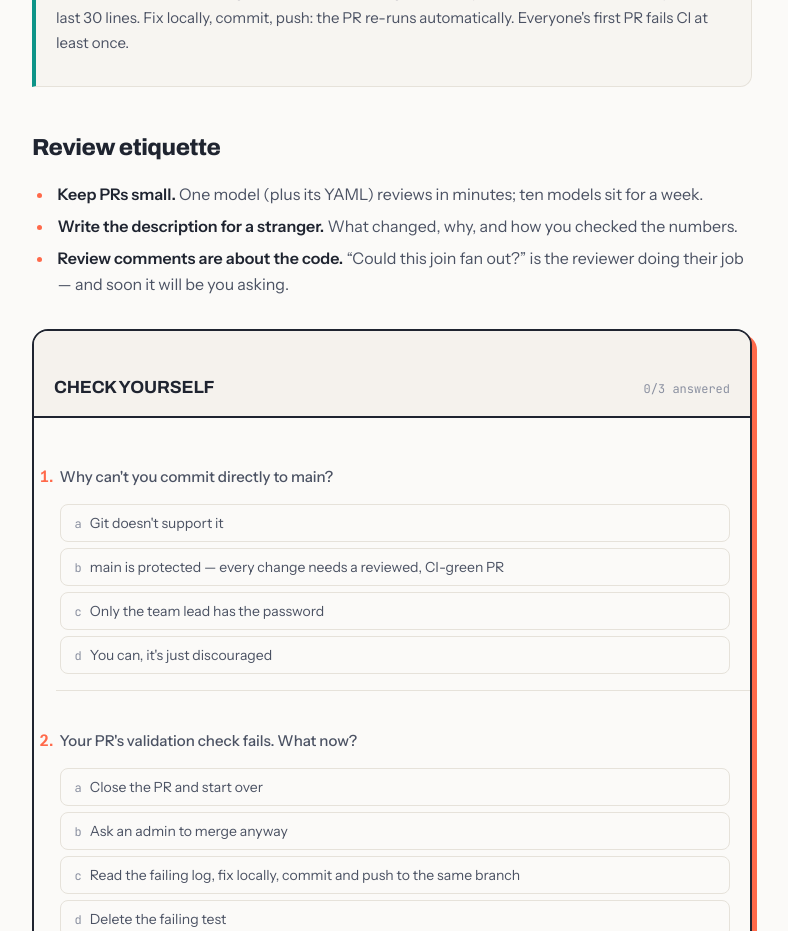
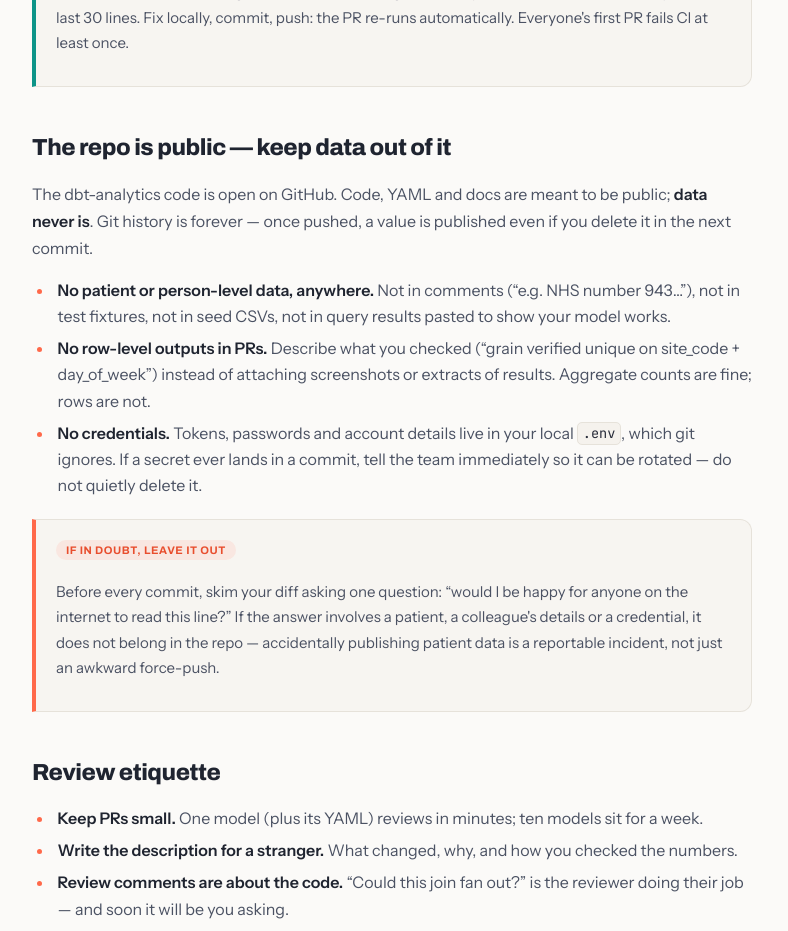
Before and after one commit to EddieDavison92/dbt-onboarding, a Next.js app: page /learn/git-and-prs in a window 1280 px wide. Shown: the part 1980-2911 px from the top of the page, without its empty margins (376-1164 px from the left). Built offline with nearby package versions, Linux system fonts and the light colour scheme.

Commit message:
feat: add public-repo data safety guidance to git lesson and PR step

```diff
--- a/app/learn/git-and-prs/page.tsx
+++ b/app/learn/git-and-prs/page.tsx
@@ -144,6 +144,41 @@ git commit -m "docs: describe waiting list snapshot logic"
         </p>
       </Callout>
 
+      <h2>The repo is public — keep data out of it</h2>
+      <p>
+        The dbt-analytics code is open on GitHub. Code, YAML and docs are meant to be
+        public; <strong>data never is</strong>. Git history is forever — once pushed,
+        a value is published even if you delete it in the next commit.
+      </p>
+      <ul>
+        <li>
+          <strong>No patient or person-level data, anywhere.</strong> Not in comments
+          (“e.g. NHS number 943…”), not in test fixtures, not in seed CSVs, not in
+          query results pasted to show your model works.
+        </li>
+        <li>
+          <strong>No row-level outputs in PRs.</strong> Describe what you checked
+          (“grain verified unique on site_code + day_of_week”) instead of attaching
+          screenshots or extracts of results. Aggregate counts are fine; rows are not.
+        </li>
+        <li>
+          <strong>No credentials.</strong> Tokens, passwords and account details live
+          in your local <code>.env</code>, which git ignores. If a secret ever lands in
+          a commit, tell the team immediately so it can be rotated — do not quietly
+          delete it.
+        </li>
+      </ul>
+
+      <Callout kind="warn" title="If in doubt, leave it out">
+        <p>
+          Before every commit, skim your diff asking one question: “would I be happy
+          for anyone on the internet to read this line?” If the answer involves a
+          patient, a colleague&apos;s details or a credential, it does not belong in
+          the repo — accidentally publishing patient data is a reportable incident,
+          not just an awkward force-push.
+        </p>
+      </Callout>
+
       <h2>Review etiquette</h2>
       <ul>
         <li>
--- a/app/practice/open-a-pr/page.tsx
+++ b/app/practice/open-a-pr/page.tsx
@@ -44,6 +44,16 @@ git commit -m "feat: add opening hours staging model"
           Run it before every commit. If you see files you did not mean to touch (a
           stray <code>target/</code> artefact, an edited file you were only reading),
           do not <code>git add</code> them. Commit exactly what your PR is about.
+        </p>
+      </Callout>
+
+      <Callout kind="warn" title="This repo is public — check your diff for data">
+        <p>
+          Before committing, read your diff once with one question in mind: does any
+          line contain patient or person-level data, real identifiers in comments or
+          examples, query result extracts, or credentials? None of those ever go in —
+          and the same applies to the PR itself: no screenshots or attachments of
+          row-level results. Describe checks in words and aggregates instead.
         </p>
       </Callout>
 
```
